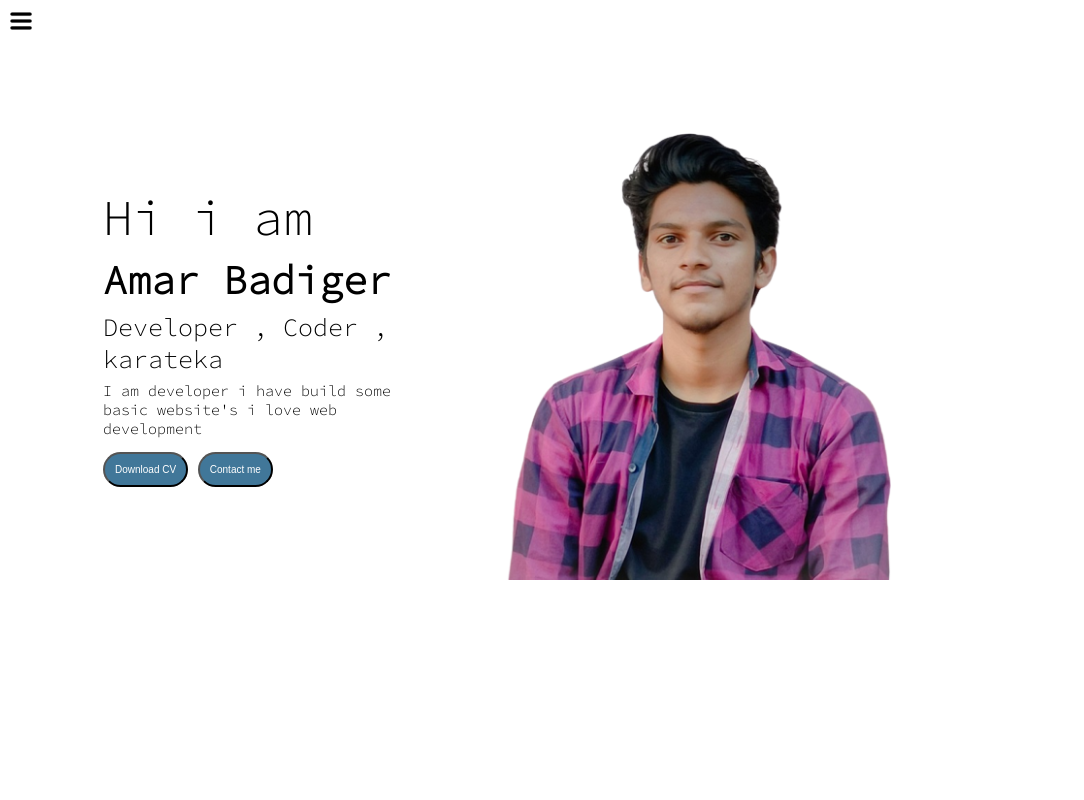
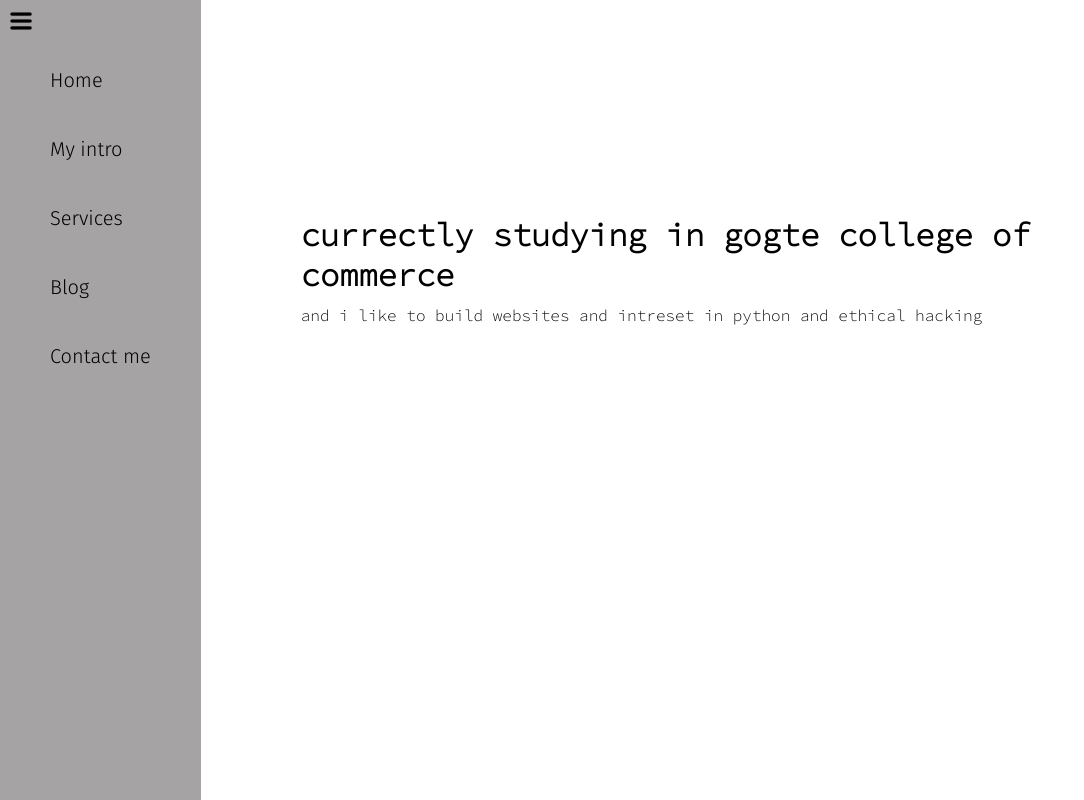
Before and after one commit to Amarbadiger/my-portfolio, a plain HTML site: page services.html in a window 1280 px wide. Shown: the whole page, without its empty margins (0-1084 px from the left). Drawn offline with Linux system fonts and the light colour scheme.

Commit message:
changed in services page

```diff
--- a/services.html
+++ b/services.html
@@ -15,7 +15,7 @@
             <img class="menu" src="./img/menu.png" alt="" width="22px">
             <img class="cross" src="./img/cross.png" alt="" width="27px">
         </div>
-        <div class="sidebar sidebarGo">
+        <div class="sidebar sidebaro">
             <nav>
                 <ul>
                     <li><a href="index.html">Home</a></li>
@@ -27,22 +27,14 @@
             </nav>
         </div>
 
-        <div class="main">
-            <div class="infocontainer">
-                <div class="info">
-                    <div class="devinfo">Hi i am</div>
-                    <div class="name">Amar Badiger</div>
-                    <div class="about">Developer , Coder , karateka </div>
-                    <div class="summary">I am developer i have build some basic website's i love web development </div>
-                    <div class="btn">
-                        <button> Download CV</button>
-                        <button>Contact me</button>
-                    </div>
-                </div>
+        <div class="intro">
+            <div class="introhead">
+                <h1>currectly studying in gogte college of commerce </h1>
 
-                <div class="devimg">
-                    <img src="./img/dev-pic.png" alt="Amar Badiger">
-                </div>
+
+            </div>
+            <div class="introp">
+                <p>and i like to build websites and intreset in python and ethical hacking</p>
             </div>
         </div>
     </div>
--- a/style.css
+++ b/style.css
@@ -71,6 +71,7 @@ ul li a{
     padding: 10px;
     margin: 8px 0;
     cursor: pointer;
+    border: none;
 }
 .btn button:hover{
     color:rgb(65, 119, 153);
@@ -79,6 +80,9 @@ ul li a{
 
 .devimg img{
     height: 60vh;
+    border-radius: 250px;
+    border: 1px solid #afb1be;
+    box-shadow: 5px 5px 5px rgb(84, 84, 88);
 }
 .container{
     display: flex;
```
